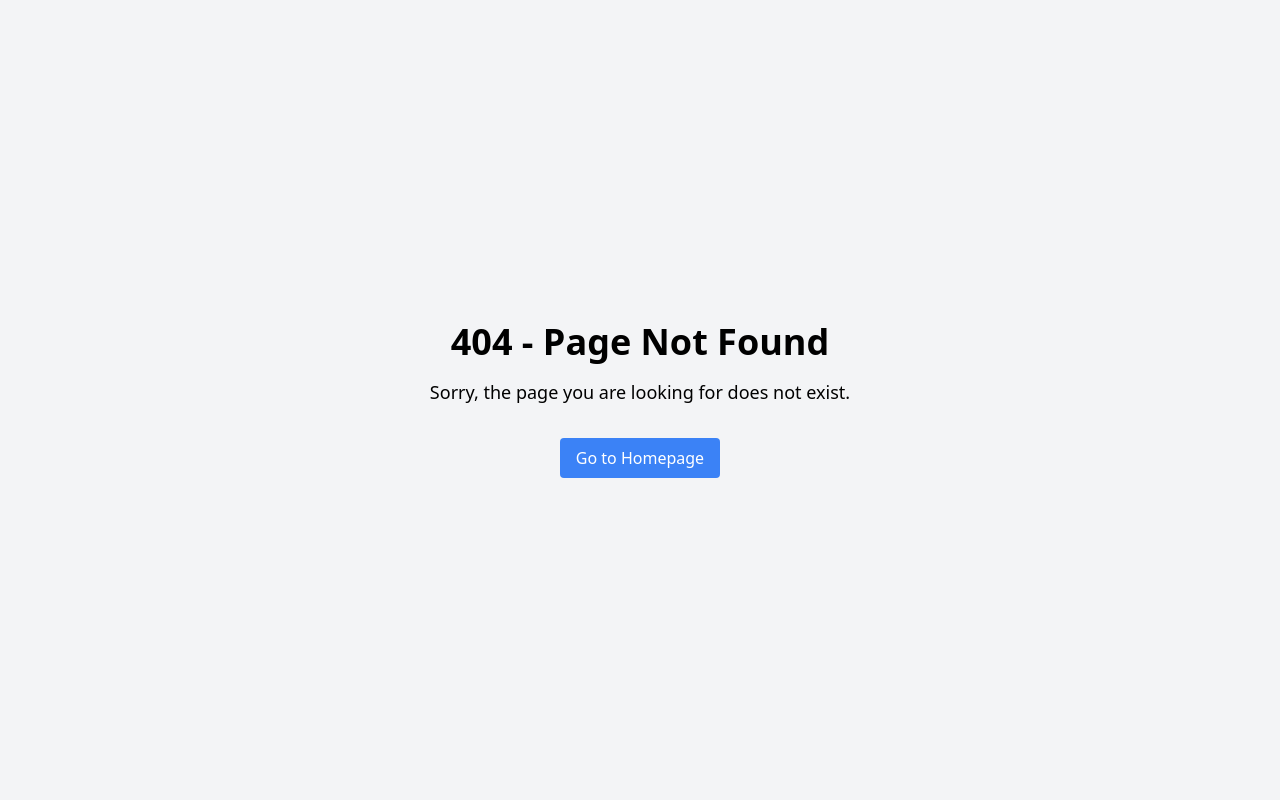
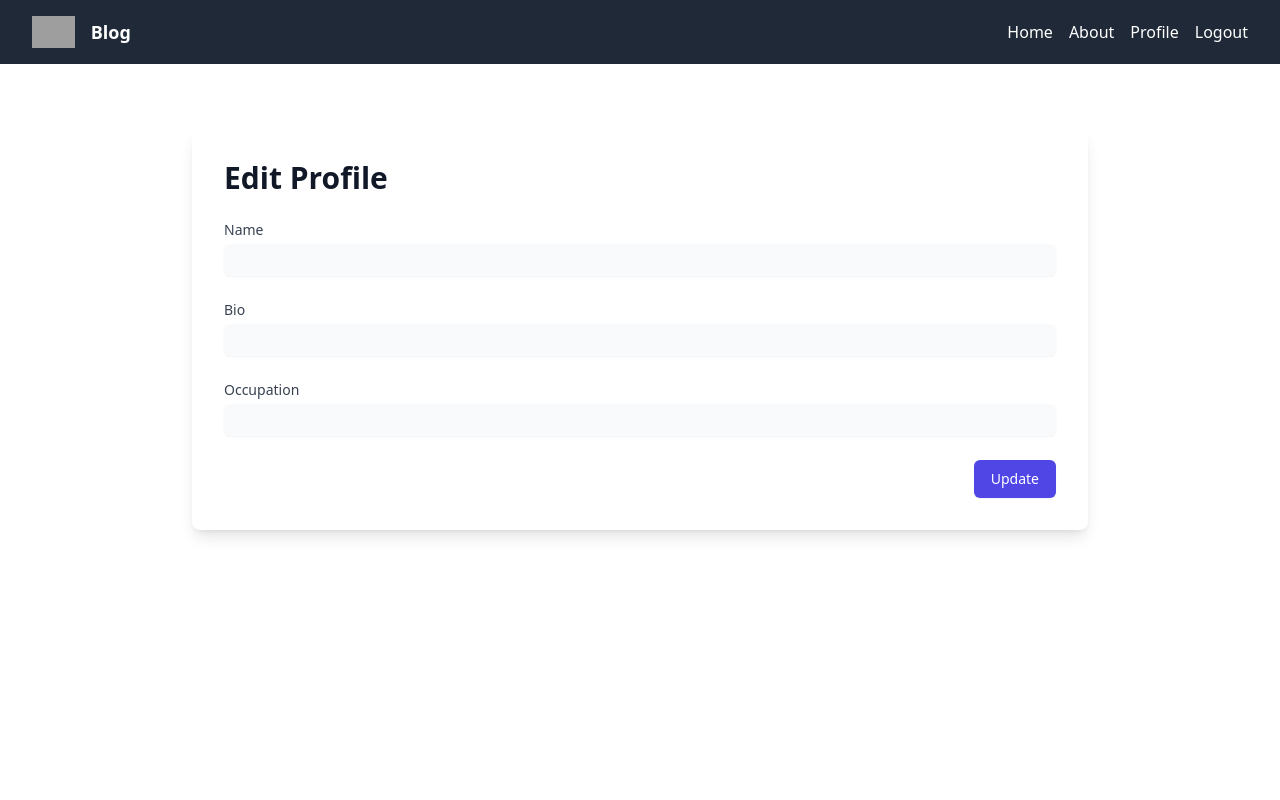
Before and after one commit to aayushshrestha783/blog, a React (Create React App) app in the folder front_end/: page /editUser in a window 1280 px wide. Before the commit this address had no page. Shown: the top 800 px of the page. Built offline with nearby package versions, Linux system fonts and the light colour scheme; grey boxes are pictures that could not be loaded.

Commit message:
use profile updated

```diff
--- a/front_end/src/App.js
+++ b/front_end/src/App.js
@@ -9,6 +9,7 @@ import Layout from "./components/Layout";
 import NotFound from "./components/Error";
 import PostBlog from "./features/blog/postBlog";
 import EditBlog from "./features/blog/editBlog";
+import EditUser from "./features/profile/editProfile";
 function App() {
   return (
     <BrowserRouter>
@@ -22,6 +23,7 @@ function App() {
           <Route path="/profile" element={<ProfilePage />} />
           <Route path="/postBlog" element={<PostBlog />} />
           <Route path="/editBlog/:blogId" element={<EditBlog />} />
+          <Route path="/editUser" element={<EditUser />} />
         </Route>
         {/* Error route for unknown paths */}
         <Route path="*" element={<NotFound />} />
--- /dev/null
+++ b/front_end/src/features/profile/editProfile.js
@@ -0,0 +1,150 @@
+import React, { useState, useEffect } from "react";
+import axios from "axios";
+import Cookies from "js-cookie";
+
+function EditUser() {
+  const [userId, setUserId] = useState("");
+  const [name, setName] = useState("");
+  const [bio, setBio] = useState("");
+  const [occupation, setOccupation] = useState("");
+  const [error, setError] = useState("");
+
+  // Effect to decode the token and set the user ID
+  useEffect(() => {
+    try {
+      const token = Cookies.get("token");
+      if (token) {
+        const base64Url = token.split(".")[1];
+        const base64 = base64Url.replace(/-/g, "+").replace(/_/g, "/");
+        const jsonPayload = decodeURIComponent(
+          atob(base64)
+            .split("")
+            .map((c) => "%" + ("00" + c.charCodeAt(0).toString(16)).slice(-2))
+            .join("")
+        );
+
+        const userData = JSON.parse(jsonPayload);
+        setUserId(userData.id); // Ensure this matches the key used in the payload
+        console.warn(userData);
+      }
+    } catch (err) {
+      setError(err.message);
+      console.log(err);
+    }
+  }, []); // Empty dependency array ensures this runs only once
+
+  // Effect to fetch user data once user ID is set
+  useEffect(() => {
+    if (userId) {
+      console.log("Fetching user data with ID: ", userId);
+      const fetchUser = async () => {
+        try {
+          const response = await axios.get(
+            `http://localhost:3000/user/${userId}`
+          );
+          console.warn("API response: ", response.data.user);
+          setName(response.data.user.name);
+          setBio(response.data.user.bio || "");
+          setOccupation(response.data.user.occupation || "");
+        } catch (error) {
+          console.log("Error fetching user: ", error);
+          setError("Error fetching user data");
+        }
+      };
+      fetchUser();
+    }
+  }, [userId]); // Dependency on userId
+
+  const handleSubmit = async (e) => {
+    e.preventDefault();
+
+    if (!bio || !occupation) {
+      setError("Please fill in all required fields");
+      return;
+    }
+
+    const formData = { bio, occupation };
+
+    try {
+      const response = await axios.put(
+        `http://localhost:3000/user/${userId}`,
+        formData
+      );
+
+      if (response.data.success) {
+        console.log("User post updated successfully");
+      } else {
+        setError(response.data.error || "An error occurred");
+      }
+    } catch (error) {
+      setError(error.message);
+    }
+  };
+
+  return (
+    <div className="flex flex-col items-center py-16 px-4 sm:px-6 lg:px-8 min-h-screen">
+      <div className="w-full max-w-4xl bg-white rounded-lg shadow-lg p-8">
+        <h1 className="text-3xl font-bold mb-6 text-gray-900">Edit Profile</h1>
+        {error && <div className="text-red-500">{error}</div>}
+        <form className="space-y-6" onSubmit={handleSubmit}>
+          <div>
+            <label
+              className="block text-sm font-medium text-gray-700"
+              htmlFor="name"
+            >
+              Name
+            </label>
+            <input
+              className="mt-1 block w-full h-8 rounded-md border-gray-300 shadow-sm focus:border-indigo-500 focus:ring-indigo-500 sm:text-sm bg-gray-50 pl-2"
+              id="name"
+              type="text"
+              value={name}
+              readOnly
+            />
+          </div>
+          <div>
+            <label
+              className="block text-sm font-medium text-gray-700"
+              htmlFor="bio"
+            >
+              Bio
+            </label>
+            <input
+              className="mt-1 block w-full h-8 rounded-md border-gray-300 shadow-sm focus:border-indigo-500 focus:ring-indigo-500 sm:text-sm bg-gray-50 pl-2"
+              id="bio"
+              type="text"
+              value={bio}
+              onChange={(e) => setBio(e.target.value)}
+            />
+          </div>
+          <div>
+            <label
+              className="block text-sm font-medium text-gray-700"
+              htmlFor="occupation"
+            >
+              Occupation
+            </label>
+            <input
+              className="mt-1 block w-full h-8 rounded-md border-gray-300 shadow-sm focus:border-indigo-500 focus:ring-indigo-500 sm:text-sm bg-gray-50 pl-2"
+              id="occupation"
+              type="text"
+              value={occupation}
+              onChange={(e) => setOccupation(e.target.value)}
+            />
+          </div>
+
+          <div className="flex justify-end">
+            <button
+              className="inline-flex items-center rounded-md border border-transparent bg-indigo-600 px-4 py-2 text-sm font-medium text-white shadow-sm hover:bg-indigo-700 focus:outline-none focus:ring-2 focus:ring-indigo-500 focus:ring-offset-2"
+              type="submit"
+            >
+              Update
+            </button>
+          </div>
+        </form>
+      </div>
+    </div>
+  );
+}
+
+export default EditUser;
--- a/front_end/src/features/profile/profilePage.js
+++ b/front_end/src/features/profile/profilePage.js
@@ -102,7 +102,7 @@ const ProfilePage = () => {
               <Link to={`/postBlog`}>Post Blog</Link>
             </button>
             <button className="px-4 py-2 border border-blue-500 text-blue-500 rounded-md">
-              Edit Profile
+              <Link to={`/editUser`}>Edit Profile</Link>
             </button>
           </div>
         </div>
```
